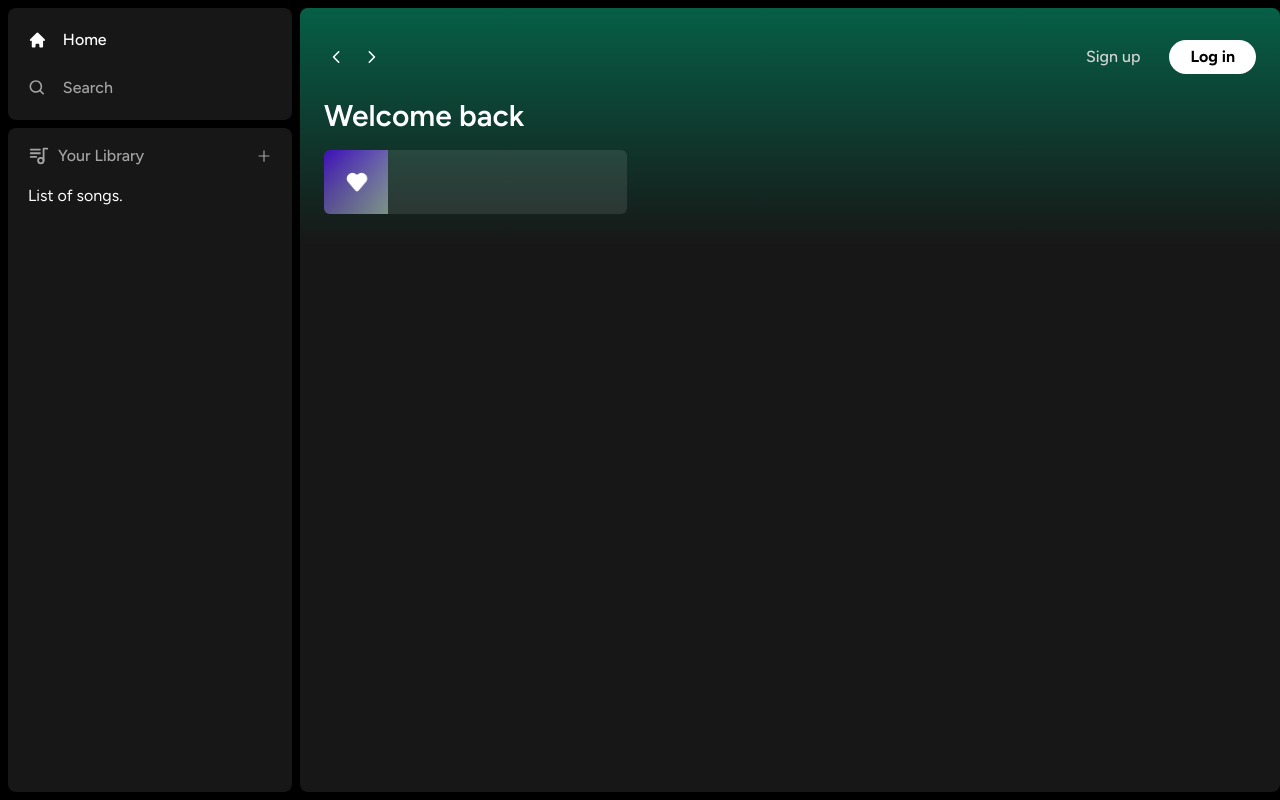
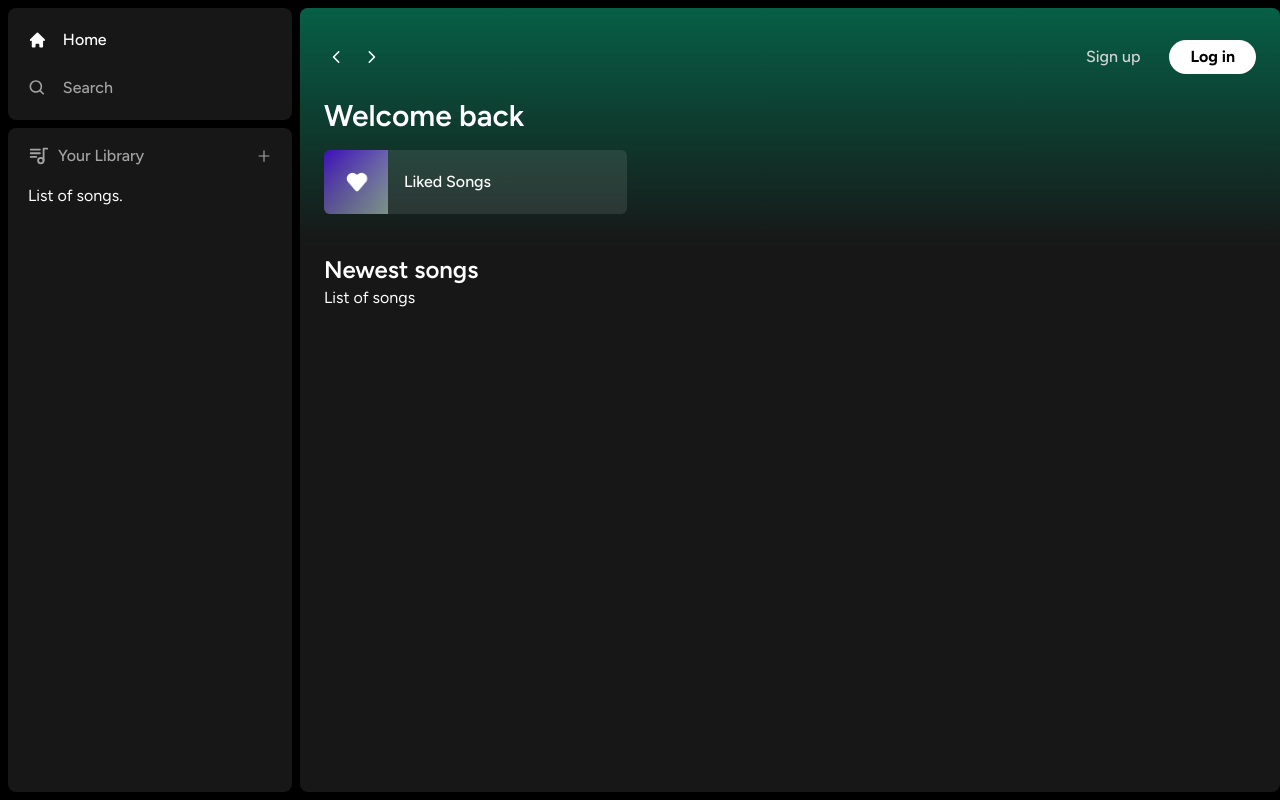
Before and after one commit to abdullah048/spotify-clone, a Next.js app: page / in a window 1280 px wide. Built offline with nearby package versions, Linux system fonts and the light colour scheme.

Commit message:
chore: completed basic layout of the app

```diff
--- a/app/(site)/page.tsx
+++ b/app/(site)/page.tsx
@@ -8,10 +8,20 @@ export default function Home() {
         <div className='mb-2'>
           <h1 className='text-white text-3xl font-semibold'>Welcome back</h1>
           <div className='grid grid-cols-1 sm:grid-cols-2 xl:grid-cols-3 2xl:grid-cols-4 gap-3 mt-4'>
-            <ListItem href='' name='' image='/images/liked.png' />
+            <ListItem
+              href='liked'
+              name='Liked Songs'
+              image='/images/liked.png'
+            />
           </div>
         </div>
       </Header>
+      <div className='mt-2 mb-7 px-6'>
+        <div className='flex justify-between items-center'>
+          <h1 className='text-white text-2xl font-semibold'>Newest songs</h1>
+        </div>
+        <div className=''>List of songs</div>
+      </div>
     </main>
   );
 }
--- a/components/ListItem.tsx
+++ b/components/ListItem.tsx
@@ -2,7 +2,7 @@
 import Image from 'next/image';
 import { useRouter } from 'next/navigation';
 import { FC } from 'react';
-
+import { FaPlay } from 'react-icons/fa';
 interface ListItemProps {
   image: string;
   name: string;
@@ -22,6 +22,10 @@ const ListItem: FC<ListItemProps> = ({ name, image, href }) => {
       <div className='relative min-h-[64px] min-w-[64px]'>
         <Image className='object-cover' fill alt='image' src={image} />
       </div>
+      <p className='font-medium truncate py-5'>{name}</p>
+      <div className='absolute transition-all opacity-0 rounded-full flex items-center justify-center bg-green-500 p-4 drop-shadow-md right-5 group-hover:opacity-100 hover:scale-110'>
+        <FaPlay className='text-black' />
+      </div>
     </button>
   );
 };
```
